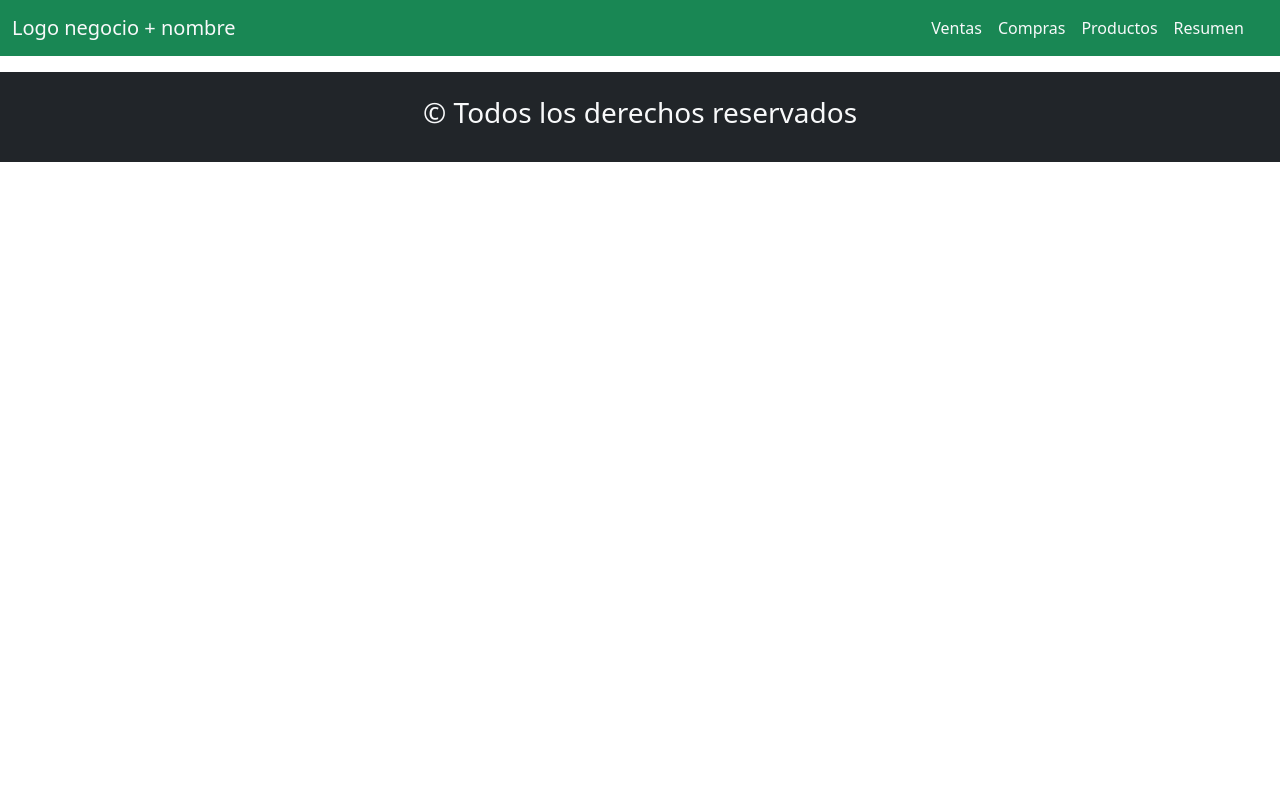
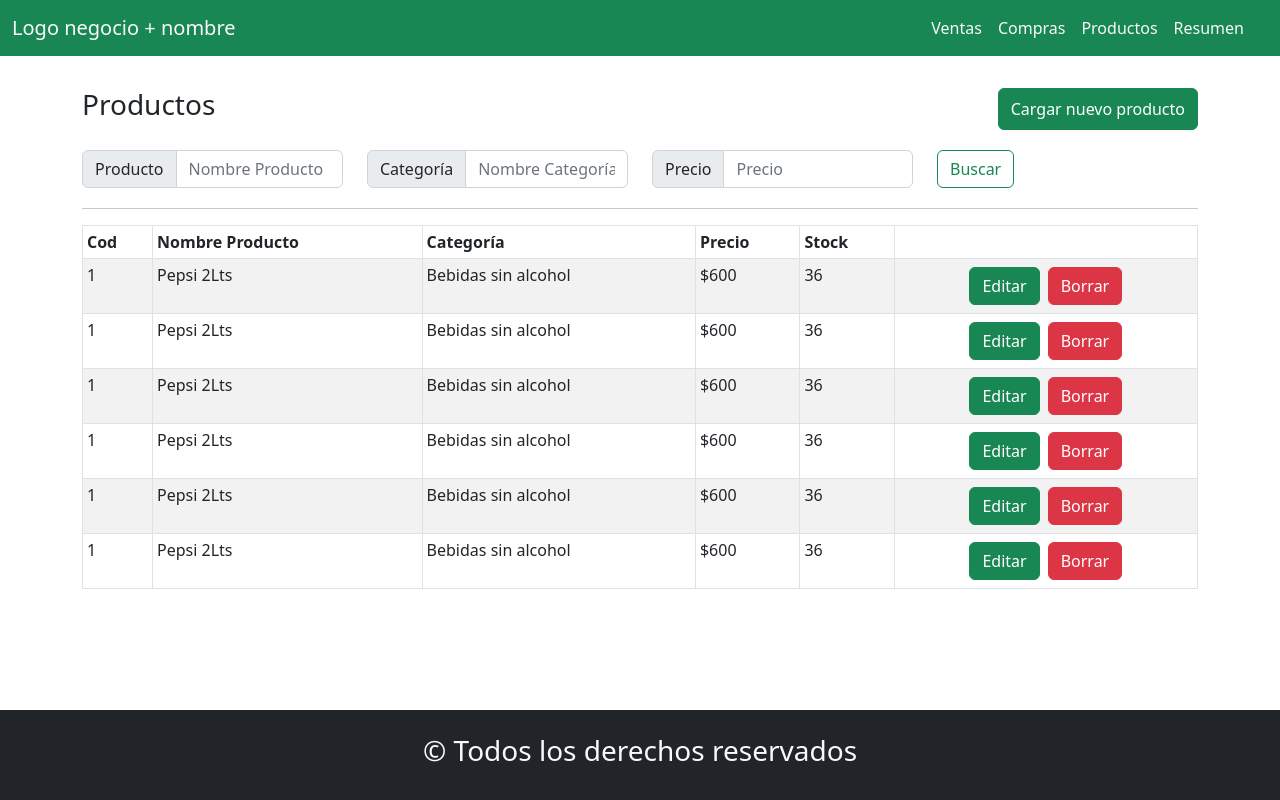
Before and after one commit to joaquin-fuentes/proyectoFinalProgramacion3, a React (Vite) app: page /productos in a window 1280 px wide. Built offline with nearby package versions, Linux system fonts and the light colour scheme.

Commit message:
componente productos terminado maquetado

```diff
--- a/src/App.jsx
+++ b/src/App.jsx
@@ -6,6 +6,8 @@ import Footer from "./components/common/Footer"
 import Inicio from "./components/views/Inicio"
 import AdministradorVentas from "./components/views/ventas/AdministradorVentas";
 import AdministradorCompras from "./components/views/compras/AdministradorCompras";
+import AdministradorProductos from "./components/views/productos/AdministradorProductos";
+
 
 
 
@@ -19,6 +21,8 @@ const App = () => {
         <Route exact path="/" element={<Inicio></Inicio>} ></Route>
         <Route exact path="/ventas" element={<AdministradorVentas></AdministradorVentas>} ></Route>
         <Route exact path="/compras" element={<AdministradorCompras></AdministradorCompras>} ></Route>
+        <Route exact path="/productos" element={<AdministradorProductos></AdministradorProductos>} ></Route>
+
 
 
       </Routes>
--- a/src/components/common/Menu.jsx
+++ b/src/components/common/Menu.jsx
@@ -25,7 +25,7 @@ const Menu = () => {
           <Nav className="justify-content-end flex-grow-1 pe-3">
             <NavLink end to={"/ventas"} className="nav-item nav-link text-light" onClick={handleNavLinkClick}>Ventas</NavLink>
             <NavLink end to={"/compras"} className="nav-item nav-link text-light" onClick={handleNavLinkClick}>Compras</NavLink>
-            <NavLink end to={"/"} className="nav-item nav-link text-light" onClick={handleNavLinkClick}>Productos</NavLink>
+            <NavLink end to={"/productos"} className="nav-item nav-link text-light" onClick={handleNavLinkClick}>Productos</NavLink>
             <NavLink end to={"/"} className="nav-item nav-link text-light" onClick={handleNavLinkClick}>Resumen</NavLink>
           </Nav>
         </Navbar.Collapse>
--- a/src/components/views/Inicio.jsx
+++ b/src/components/views/Inicio.jsx
@@ -10,7 +10,7 @@ const Inicio = () => {
             <div className="d-grid gap-2">
                 <NavLink  to={"/ventas"} className={"btn btn-size-lg btn-outline-success"} >VENTAS</NavLink>
                 <NavLink  to={"/compras"} className={"btn btn-size-lg btn-outline-success"} >COMPRAS</NavLink>
-                <NavLink  to={"/ventas"} className={"btn btn-size-lg btn-outline-success"} >PRODUCTOS</NavLink>
+                <NavLink  to={"/productos"} className={"btn btn-size-lg btn-outline-success"} >PRODUCTOS</NavLink>
                 <NavLink  to={"/ventas"} className={"btn btn-size-lg btn-outline-success"} >RESUMEN</NavLink>
             </div>
         </Container>
--- /dev/null
+++ b/src/components/views/productos/AdministradorProductos.jsx
@@ -0,0 +1,71 @@
+import React from 'react';
+import { Container, Button, Table, Form, InputGroup, Row, Col } from "react-bootstrap"
+import ItemProducto from './ItemProducto';
+
+const Productos = () => {
+    return (
+        <Container className='my-3 main'>
+            <div className='mb-3 d-flex justify-content-between '>
+                <h3>Productos</h3>
+                <Button variant="success" >Cargar nuevo producto</Button>
+            </div>
+            <Form>
+                <Row className="align-items-center">
+                    <Col sm={3} className="my-1">
+                    <InputGroup>
+                            <InputGroup.Text>Producto</InputGroup.Text>
+                            <Form.Control
+                            type='text'
+                            placeholder="Nombre Producto"
+                            />
+                        </InputGroup>
+                    </Col>
+                    <Col sm={3} className="my-1">
+                        <InputGroup>
+                            <InputGroup.Text>Categoría</InputGroup.Text>
+                            <Form.Control
+                            type='text'
+                            placeholder="Nombre Categoría"
+                            />
+                        </InputGroup>
+                    </Col>
+                    <Col sm={3} className="my-1">
+                        <InputGroup>
+                            <InputGroup.Text>Precio</InputGroup.Text>
+                            <Form.Control
+                            type='number'
+                            placeholder="Precio"
+                            />
+                        </InputGroup>
+                    </Col>
+                    <Col xs="auto" className="my-1">
+                        <Button type="submit" variant='outline-success'>Buscar</Button>
+                    </Col>
+                </Row>
+            </Form>
+            <hr />
+            <Table striped responsive bordered hover size="sm">
+                <thead>
+                    <tr>
+                        <th>Cod</th>
+                        <th>Nombre Producto</th>
+                        <th>Categoría</th>
+                        <th>Precio</th>
+                        <th>Stock</th>
+                        <th></th>
+                    </tr>
+                </thead>
+                <tbody>
+                    <ItemProducto></ItemProducto>
+                    <ItemProducto></ItemProducto>
+                    <ItemProducto></ItemProducto>
+                    <ItemProducto></ItemProducto>
+                    <ItemProducto></ItemProducto>
+                    <ItemProducto></ItemProducto>
+                </tbody>
+            </Table>
+        </Container>
+    );
+};
+
+export default Productos;
--- /dev/null
+++ b/src/components/views/productos/ItemProducto.jsx
@@ -0,0 +1,21 @@
+import { Button } from "react-bootstrap"
+import { Link, NavLink } from "react-router-dom"
+
+const ItemProducto = ({key}) => {
+    return (
+        <tr>
+        <td>1</td>
+        <td>Pepsi 2Lts</td>
+        <td>Bebidas sin alcohol</td>
+        <td>$600</td>
+        <td>36</td>
+        <td className='text-center'>
+           <NavLink end to={""} className={"m-1 btn btn-outline-success"} >Editar</NavLink>
+           <NavLink end to={""} className={"m-1 btn btn-outline-danger"} >Borrar</NavLink>
+
+        </td>
+    </tr>
+    );
+};
+
+export default ItemProducto;
```
